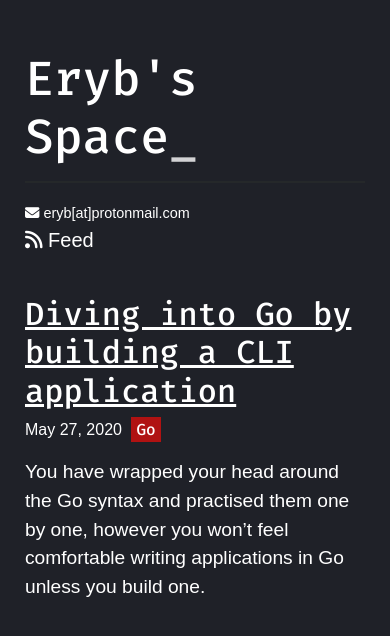
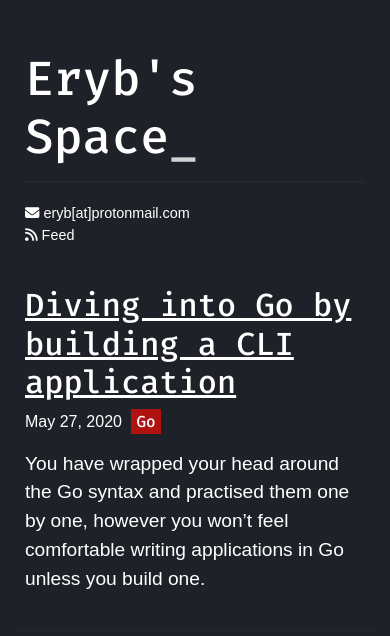
Before and after one commit to erybz/erybz.github.io, a Jekyll site: the page built from index.html, in a window 390 px wide. Shown: the top 636 px of the page. Built offline with Jekyll 4.4.1, drawn with Linux system fonts in a browser that asks for light colours; nearby versions of some CDN libraries; some web fonts are replaced.

Commit message:
Fix footer font-size

```diff
--- a/assets/css/main.css
+++ b/assets/css/main.css
@@ -175,7 +175,7 @@
   margin-bottom: 20px;
 }
 
-footer .email {
+footer {
   font-size: 1.1rem;
 }
 
@@ -203,7 +203,7 @@
 }
 
 @media (max-width: 1200px) {
-  footer .email {
+  footer {
     font-size: 0.9rem;
   }
 }
```
